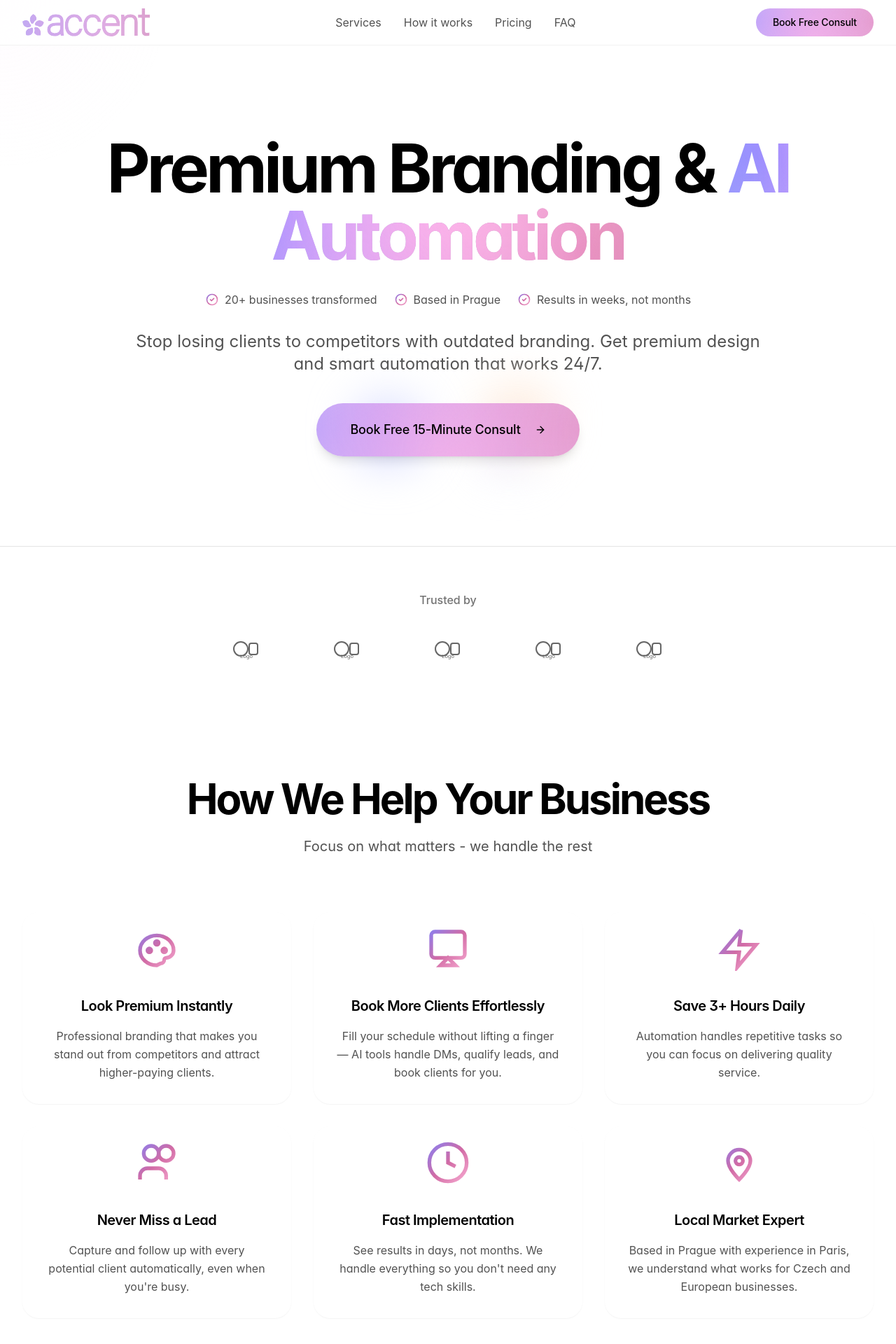
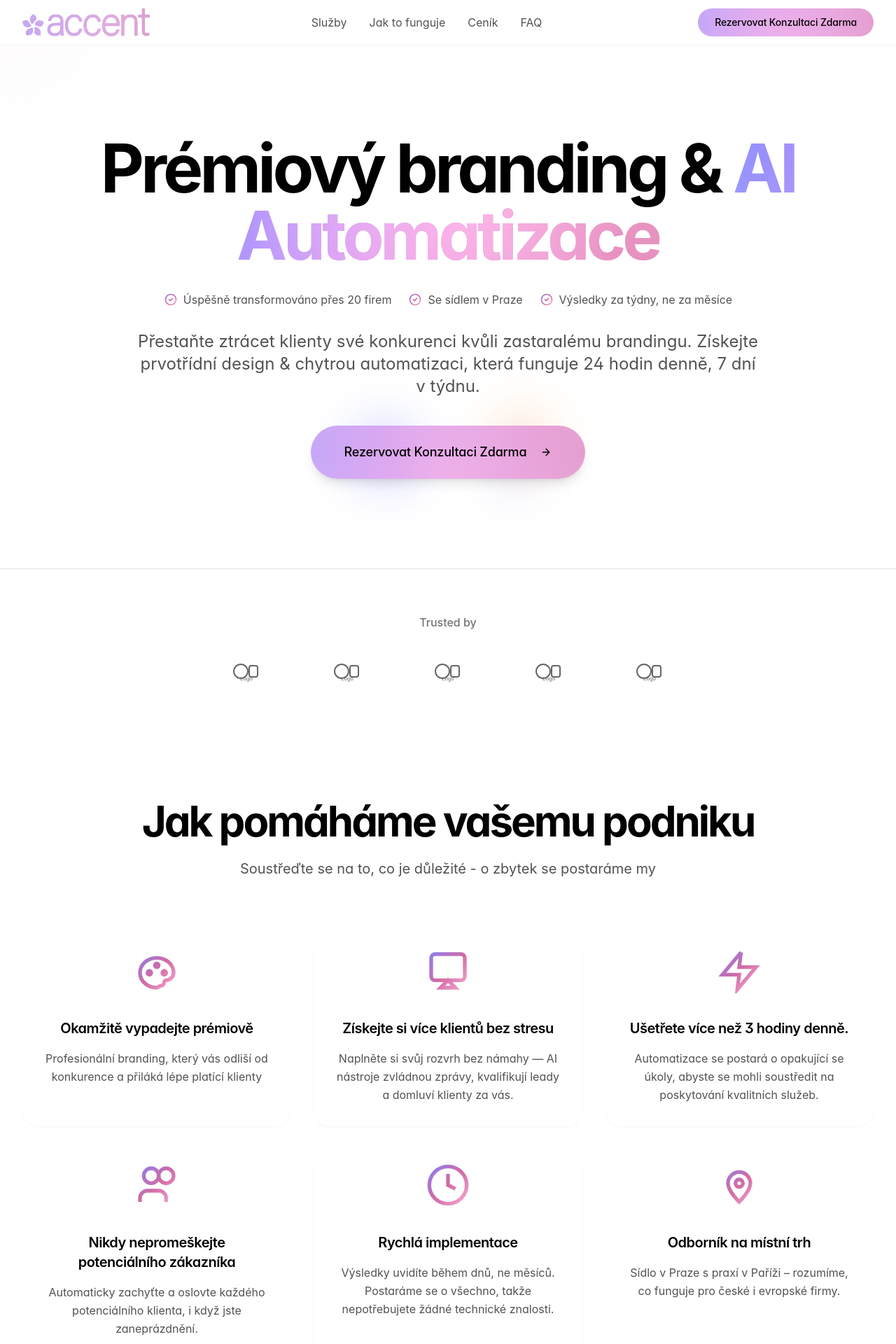
Before and after one commit to maybellineswag/ACCENT, a Next.js app: page / in a window 1280 px wide. Shown: the top 1920 px of the page at 70% size. Built offline with nearby package versions, Linux system fonts and the light colour scheme.

Commit message:
Quick update

```diff
--- a/app/page.tsx
+++ b/app/page.tsx
@@ -84,13 +84,13 @@ export default function HomePage() {
               </a>
               <div className="hidden md:flex items-center space-x-8">
                 <a href="#services" className="text-neutral-600 hover:text-black transition-colors">
-                  Services
+                Služby
                 </a>
                 <a href="#how-it-works" className="text-neutral-600 hover:text-black transition-colors">
-                  How it works
+                  Jak to funguje
                 </a>
                 <a href="#pricing" className="text-neutral-600 hover:text-black transition-colors">
-                  Pricing
+                  Ceník
                 </a>
                 <a href="#faq" className="text-neutral-600 hover:text-black transition-colors">
                   FAQ
@@ -98,7 +98,7 @@ export default function HomePage() {
               </div>
               <a href="https://zcal.co/accentdesign/accentmeeting" target="_blank" rel="noopener noreferrer">
                 <Button className="glow-on-hover bg-conic-gradient-accent hover:animate-conic-rotate text-black border-0 rounded-full px-6 font-medium">
-                  Book Free Consult
+                  Rezervovat Konzultaci Zdarma
                 </Button>
               </a>
             </div>
@@ -110,9 +110,9 @@ export default function HomePage() {
           <div className="max-w-6xl mx-auto text-center relative">
             <div className="animate-fade-in-up">
               <h1 className="text-6xl sm:text-7xl lg:text-8xl font-bold text-black mb-8 leading-[0.85] tracking-tighter">
-                Premium Branding &{" "}
+              Prémiový branding & {" "}
                 <span className="text-gradient-blobs">
-                  AI Automation
+                  AI Automatizace
                 </span>
               </h1>
 
@@ -130,7 +130,7 @@ export default function HomePage() {
                     <path d="M9 12l2 2l4 -4" stroke="url(#checkGradient)" strokeWidth="2" strokeLinecap="round" strokeLinejoin="round"/>
                     <circle cx="12" cy="12" r="9" stroke="url(#checkGradient)" strokeWidth="2" fill="none"/>
                   </svg>
-                  <span>20+ businesses transformed</span>
+                  <span>Úspěšně transformováno přes 20 firem</span>
                 </div>
                 <div className="flex items-center">
                   <svg width="20" height="20" viewBox="0 0 24 24" fill="none" xmlns="http://www.w3.org/2000/svg" className="mr-2" style={{display:'inline'}}>
@@ -144,7 +144,7 @@ export default function HomePage() {
                     <path d="M9 12l2 2l4 -4" stroke="url(#checkGradient)" strokeWidth="2" strokeLinecap="round" strokeLinejoin="round"/>
                     <circle cx="12" cy="12" r="9" stroke="url(#checkGradient)" strokeWidth="2" fill="none"/>
                   </svg>
-                  <span>Based in Prague</span>
+                  <span>Se sídlem v Praze</span>
                 </div>
                 <div className="flex items-center">
                   <svg width="20" height="20" viewBox="0 0 24 24" fill="none" xmlns="http://www.w3.org/2000/svg" className="mr-2" style={{display:'inline'}}>
@@ -158,13 +158,12 @@ export default function HomePage() {
                     <path d="M9 12l2 2l4 -4" stroke="url(#checkGradient)" strokeWidth="2" strokeLinecap="round" strokeLinejoin="round"/>
                     <circle cx="12" cy="12" r="9" stroke="url(#checkGradient)" strokeWidth="2" fill="none"/>
                   </svg>
-                  <span>Results in weeks, not months</span>
+                  <span>Výsledky za týdny, ne za měsíce</span>
                 </div>
               </div>
 
               <p className="text-xl sm:text-2xl text-neutral-600 mb-10 max-w-4xl mx-auto leading-relaxed font-normal">
-                Stop losing clients to competitors with outdated branding. Get premium design and smart automation that
-                works 24/7.
+              Přestaňte ztrácet klienty své konkurenci kvůli zastaralému brandingu. Získejte prvotřídní design & chytrou automatizaci, která funguje 24 hodin denně, 7 dní v týdnu.
               </p>
 
               {/* Main CTA Button with Blurry Glowing Blobs Effect */}
@@ -179,7 +178,7 @@ export default function HomePage() {
                     size="lg"
                     className="relative z-10 bg-conic-gradient-accent hover:animate-conic-rotate transition-colors duration-500 text-black text-lg px-12 py-6 h-auto rounded-full border-0 font-medium shadow-lg backdrop-blur-md"
                   >
-                    Book Free 15-Minute Consult
+                    Rezervovat Konzultaci Zdarma
                     <ArrowRight className="ml-3 w-5 h-5 text-black" />
                   </Button>
                 </a>
@@ -215,10 +214,10 @@ export default function HomePage() {
           <div className="max-w-7xl mx-auto px-6 lg:px-8">
             <div className="text-center mb-20">
               <h2 className="text-5xl sm:text-6xl font-bold text-black mb-6 tracking-tighter">
-                How We Help Your Business
+                Jak pomáháme vašemu podniku
               </h2>
               <p className="text-xl text-neutral-600 max-w-3xl mx-auto font-normal">
-                Focus on what matters - we handle the rest
+              Soustřeďte se na to, co je důležité - o zbytek se postaráme my
               </p>
             </div>
 
@@ -237,9 +236,9 @@ export default function HomePage() {
                       <path d="M12 21c-4.97 0-9-3.58-9-8 0-4.42 4.03-8 9-8s9 3.58 9 8c0 2.21-1.79 4-4 4-.55 0-1 .45-1 1 0 1.1-.9 2-2 2zm-4-7a1 1 0 100-2 1 1 0 000 2zm8 0a1 1 0 100-2 1 1 0 000 2zm-4-4a1 1 0 100-2 1 1 0 000 2z" stroke="url(#featureGradient)" strokeWidth="2" fill="none"/>
                     </svg>
                   </div>
-                  <h3 className="text-xl font-semibold mb-4 tracking-tight text-black">Look Premium Instantly</h3>
+                  <h3 className="text-xl font-semibold mb-4 tracking-tight text-black">Okamžitě vypadejte prémiově</h3>
                   <p className="text-neutral-600 leading-relaxed">
-                    Professional branding that makes you stand out from competitors and attract higher-paying clients.
+                  Profesionální branding, který vás odliší od konkurence a přiláká lépe platící klienty
                   </p>
                 </div>
               </Card>
@@ -259,9 +258,9 @@ export default function HomePage() {
                       <path d="M8 21h8l-4-4-4 4z" stroke="url(#featureGradient)" strokeWidth="2" fill="none"/>
                     </svg>
                   </div>
-                  <h3 className="text-xl font-semibold mb-4 tracking-tight text-black">Book More Clients Effortlessly</h3>
+                  <h3 className="text-xl font-semibold mb-4 tracking-tight text-black">Získejte si více klientů bez stresu</h3>
                   <p className="text-neutral-600 leading-relaxed">
-                  Fill your schedule without lifting a finger — AI tools handle DMs, qualify leads, and book clients for you.
+                  Naplněte si svůj rozvrh bez námahy — AI nástroje zvládnou zprávy, kvalifikují leady a domluví klienty za vás.
                   </p>
                 </div>
               </Card>
@@ -280,9 +279,9 @@ export default function HomePage() {
                       <polyline points="13 2 3 14 12 14 11 22 21 10 12 10 13 2" stroke="url(#featureGradient)" strokeWidth="2" fill="none"/>
                     </svg>
                   </div>
-                  <h3 className="text-xl font-semibold mb-4 tracking-tight text-black">Save 3+ Hours Daily</h3>
+                  <h3 className="text-xl font-semibold mb-4 tracking-tight text-black">Ušetřete více než 3 hodiny denně.</h3>
                   <p className="text-neutral-600 leading-relaxed">
-                    Automation handles repetitive tasks so you can focus on delivering quality service.
+                  Automatizace se postará o opakující se úkoly, abyste se mohli soustředit na poskytování kvalitních služeb.
                   </p>
                 </div>
               </Card>
@@ -303,9 +302,9 @@ export default function HomePage() {
                       <circle cx="17" cy="7" r="4" stroke="url(#featureGradient)" strokeWidth="2" fill="none"/>
                     </svg>
                   </div>
-                  <h3 className="text-xl font-semibold mb-4 tracking-tight text-black">Never Miss a Lead</h3>
+                  <h3 className="text-xl font-semibold mb-4 tracking-tight text-black">Nikdy nepromeškejte potenciálního zákazníka</h3>
                   <p className="text-neutral-600 leading-relaxed">
-                    Capture and follow up with every potential client automatically, even when you're busy.
+                  Automaticky zachyťte a oslovte každého potenciálního klienta, i když jste zaneprázdnění.
                   </p>
                 </div>
               </Card>
@@ -325,9 +324,9 @@ export default function HomePage() {
                       <path d="M12 6v6l4 2" stroke="url(#featureGradient)" strokeWidth="2" fill="none"/>
                     </svg>
                   </div>
-                  <h3 className="text-xl font-semibold mb-4 tracking-tight text-black">Fast Implementation</h3>
+                  <h3 className="text-xl font-semibold mb-4 tracking-tight text-black">Rychlá implementace</h3>
                   <p className="text-neutral-600 leading-relaxed">
-                    See results in days, not months. We handle everything so you don't need any tech skills.
+                  Výsledky uvidíte během dnů, ne měsíců. Postaráme se o všechno, takže nepotřebujete žádné technické znalosti.
                   </p>
                 </div>
               </Card>
@@ -347,9 +346,9 @@ export default function HomePage() {
                       <circle cx="12" cy="11" r="2" stroke="url(#featureGradient)" strokeWidth="2" fill="none"/>
                     </svg>
                   </div>
-                  <h3 className="text-xl font-semibold mb-4 tracking-tight text-black">Local Market Expert</h3>
+                  <h3 className="text-xl font-semibold mb-4 tracking-tight text-black">Odborník na místní trh</h3>
                   <p className="text-neutral-600 leading-relaxed">
-                    Based in Prague with experience in Paris, we understand what works for Czech and European businesses.
+                  Sídlo v Praze s praxí v Paříži – rozumíme, co funguje pro české i evropské firmy.
                   </p>
                 </div>
               </Card>
```
Also changed, not shown: 1 other file (tests, documents, lock files or other folders).
